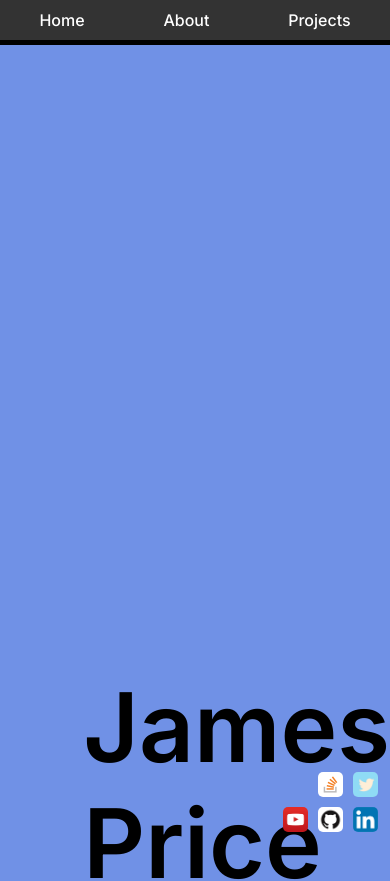
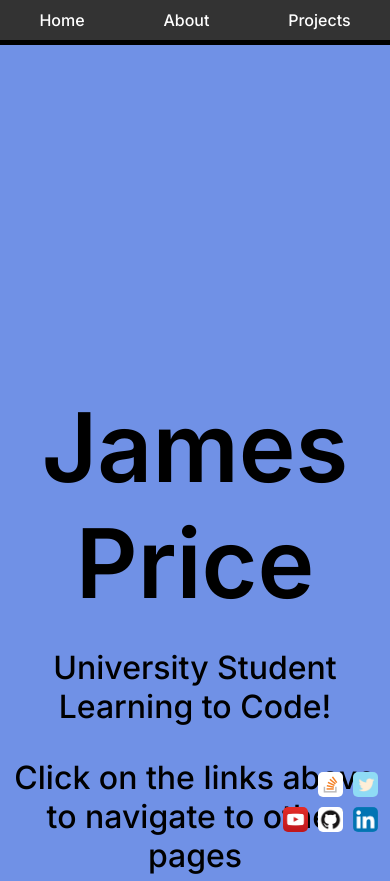
Before and after one commit to JumesP/Portfoliov2, a React (Create React App) app in the folder client/: page / in a window 390 px wide. Shown: the top 881 px of the page. Built offline with nearby package versions, Linux system fonts and the light colour scheme.

Commit message:
media queries to move the text and blob accordingly

```diff
--- a/client/src/pages/styles/Main.scss
+++ b/client/src/pages/styles/Main.scss
@@ -110,3 +110,28 @@ section.blob-box {
     grid-area: 2 / 2 / 2 / 2;
 
 }
+
+// Media Queries
+
+// at 1000px width, grid changes to flex
+@media screen and (max-width: 1000px) {
+    .Content {
+        display: grid;
+        grid-template-rows: 1fr 2fr 1fr;
+        grid-template-columns: 1fr;
+    }
+
+    .ContentText {
+        grid-area: auto;
+    }
+
+    section.blob-box {
+        grid-area: auto;
+    }
+}
+
+@media screen and (max-width: 850px) {
+    .ContentText {
+        text-align: center;
+    }
+}
```
